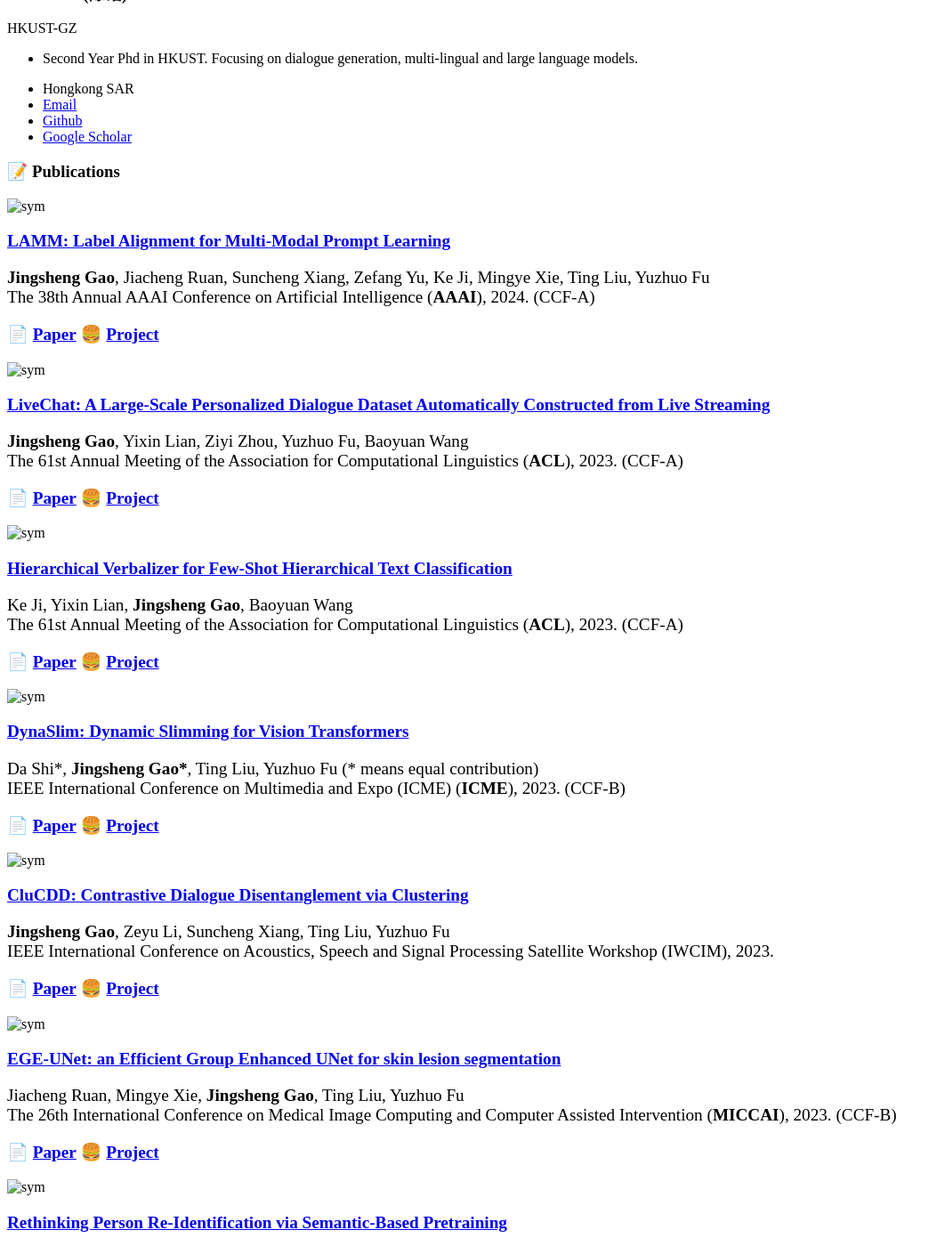
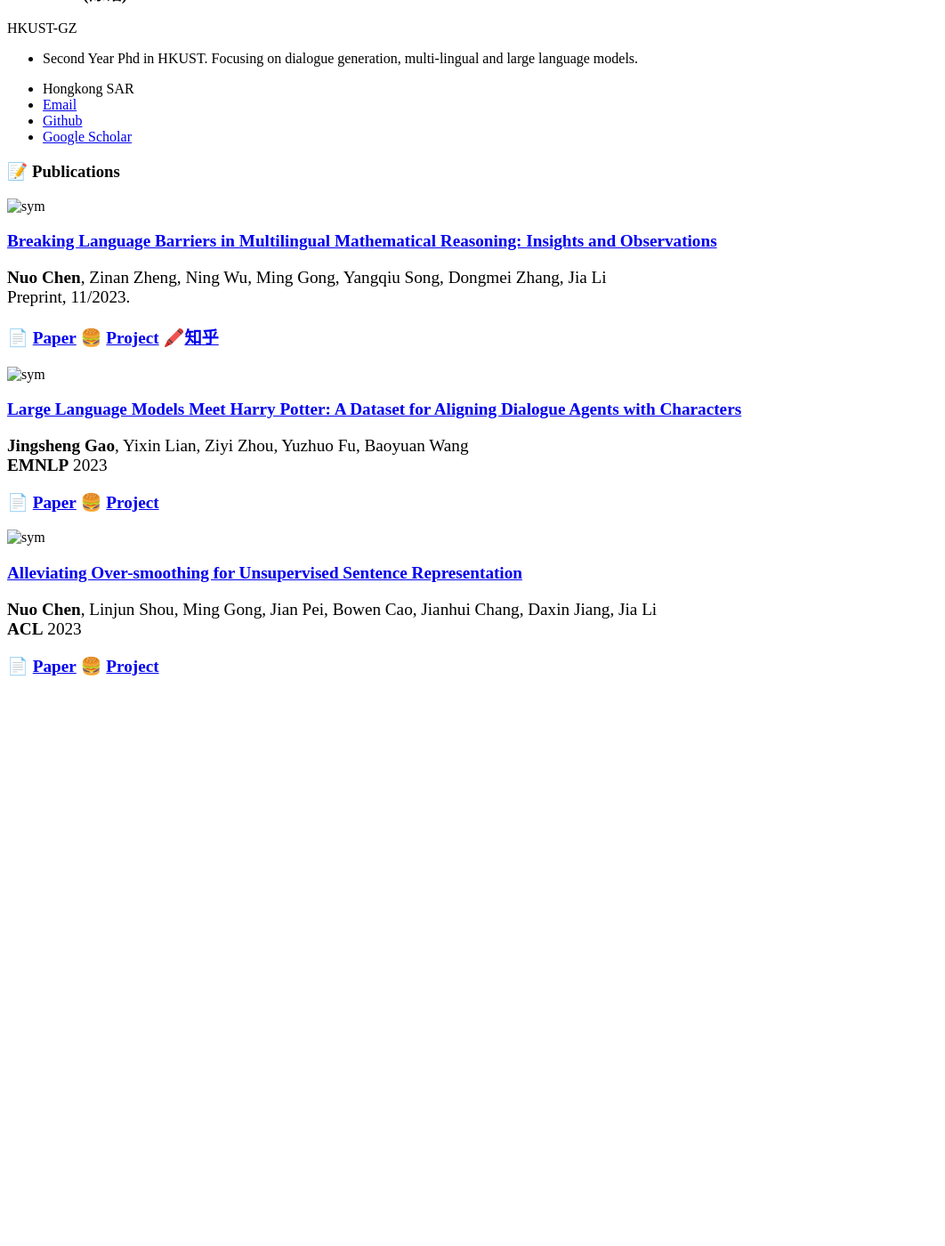
Before and after one commit to jerrynchen/jerrynchen.github.io, a Jekyll site: the page built from _pages/includes/pub.md, in a window 1280 px wide and 1400 px high, scrolled down 529 px. Shown: the whole window at 89% size, without its empty margins (0-1062 px from the left). Built offline with Jekyll 4.4.1, drawn with Linux system fonts in a browser that asks for light colours; our own code applies the rules of GitHub Pages for plain Markdown files; after the commit the page ends 1308 px from its top, so only the background shows below that; some of the changed text lies outside the part shown.

Commit message:
Update pub.md

```diff
--- a/_pages/includes/pub.md
+++ b/_pages/includes/pub.md
@@ -6,27 +6,27 @@
 <div class='paper-box-text' style="font-size: larger;" markdown="1">
 
 
-[**LAMM: Label Alignment for Multi-Modal Prompt Learning**](https://arxiv.org/abs/2312.08212.pdf)
+[**Breaking Language Barriers in Multilingual Mathematical Reasoning: Insights and Observations**](https://arxiv.org/abs/2310.20246)
 
-**Jingsheng Gao**, Jiacheng Ruan, Suncheng Xiang, Zefang Yu, Ke Ji, Mingye Xie, Ting Liu, Yuzhuo Fu \\
-The 38th Annual AAAI Conference on Artificial Intelligence (**AAAI**), 2024. (CCF-A)
+**Nuo Chen**, Zinan Zheng, Ning Wu, Ming Gong, Yangqiu Song, Dongmei Zhang, Jia Li \\
+Preprint, 11/2023.
 
-📄 [**Paper**](https://arxiv.org/abs/2312.08212.pdf) 🍔 [**Project**](https://github.com/gaojingsheng/LAMM)
+📄 [**Paper**](https://arxiv.org/abs/2310.20246) 🍔 [**Project**](https://mathoctopus.github.io/) 🖍️[**知乎**](https://zhuanlan.zhihu.com/p/664504560)
 
 </div>
 </div>
 
 
-<div class='paper-box'><div class='paper-box-image'><div><img src='images/LiveChat.png' alt="sym" width="100%"></div></div>
+<div class='paper-box'><div class='paper-box-image'><div><img src='images/HARRYPOTTER.png' alt="sym" width="100%"></div></div>
 <div class='paper-box-text' style="font-size: larger;" markdown="1">
 
 
-[**LiveChat: A Large-Scale Personalized Dialogue Dataset Automatically Constructed from Live Streaming**](https://aclanthology.org/2023.acl-long.858.pdf)
+[**Large Language Models Meet Harry Potter: A Dataset for Aligning Dialogue Agents with Characters**](https://aclanthology.org/2023.findings-emnlp.570.pdf)
 
 **Jingsheng Gao**, Yixin Lian, Ziyi Zhou, Yuzhuo Fu, Baoyuan Wang \\
-The 61st Annual Meeting of the Association for Computational Linguistics (**ACL**), 2023. (CCF-A)
+ **EMNLP** 2023
 
-📄 [**Paper**](https://aclanthology.org/2023.acl-long.858.pdf) 🍔 [**Project**](https://github.com/gaojingsheng/LiveChat)
+📄 [**Paper**](https://aclanthology.org/2023.findings-emnlp.570.pdf) 🍔 [**Project**](https://nuochenpku.github.io/HPD.github.io)
 
 </div>
 </div>
@@ -36,88 +36,12 @@ The 61st Annual Meeting of the Association for Computational Linguistics (**ACL*
 <div class='paper-box-text' style="font-size: larger;" markdown="1">
 
 
-[**Hierarchical Verbalizer for Few-Shot Hierarchical Text Classification**](https://aclanthology.org/2023.acl-long.164.pdf)
+[**Alleviating Over-smoothing for Unsupervised Sentence Representation**](https://arxiv.org/abs/2305.06154)
 
-Ke Ji, Yixin Lian, **Jingsheng Gao**, Baoyuan Wang \\
-The 61st Annual Meeting of the Association for Computational Linguistics (**ACL**), 2023. (CCF-A)
+**Nuo Chen**, Linjun Shou, Ming Gong, Jian Pei, Bowen Cao, Jianhui Chang, Daxin Jiang, Jia Li \\
+**ACL** 2023
 
-📄 [**Paper**](https://aclanthology.org/2023.acl-long.164.pdf) 🍔 [**Project**](https://github.com/1KE-JI/HierVerb)
+📄 [**Paper**](https://arxiv.org/abs/2305.06154) 🍔 [**Project**](https://github.com/nuochenpku/SSCL)
 
 </div>
 </div>
-
-
-
-<div class='paper-box'><div class='paper-box-image'><div><img src='images/DynaSlim.png' alt="sym" width="100%" height="100%"></div></div>
-<div class='paper-box-text' style="font-size: larger;" markdown="1">
-
-
-[**DynaSlim: Dynamic Slimming for Vision Transformers**](https://ieeexplore.ieee.org/abstract/document/10219879)
-
-Da Shi\*, **Jingsheng Gao\***, Ting Liu, Yuzhuo Fu (\* means equal contribution)\\
-IEEE International Conference on Multimedia and Expo (ICME) (**ICME**), 2023. (CCF-B)
-
-📄 [**Paper**](https://ieeexplore.ieee.org/abstract/document/10219879) 🍔 [**Project**](https://gaojingsheng.github.io/)
-
-</div>
-</div>
-
-
-<div class='paper-box'><div class='paper-box-image'><div><img src='images/CluCDD.png' alt="sym" width="100%" height="100%"></div></div>
-<div class='paper-box-text' style="font-size: larger;" markdown="1">
-
-
-[**CluCDD: Contrastive Dialogue Disentanglement via Clustering**](https://arxiv.org/pdf/2302.08146.pdf)
-
-**Jingsheng Gao**, Zeyu Li, Suncheng Xiang, Ting Liu, Yuzhuo Fu\\
-IEEE International Conference on Acoustics, Speech and Signal Processing Satellite Workshop (IWCIM), 2023.
-
-📄 [**Paper**](https://arxiv.org/pdf/2302.08146.pdf) 🍔 [**Project**](https://github.com/gaojingsheng/CluCDD)
-
-</div>
-</div>
-
-
-<div class='paper-box'><div class='paper-box-image'><div><img src='images/EGEUNet.png' alt="sym" width="100%" height="100%"></div></div>
-<div class='paper-box-text' style="font-size: larger;" markdown="1">
-
-
-[**EGE-UNet: an Efficient Group Enhanced UNet for skin lesion segmentation**](https://arxiv.org/pdf/2307.08473.pdf)
-
-Jiacheng Ruan, Mingye Xie, **Jingsheng Gao**, Ting Liu, Yuzhuo Fu\\
-The 26th International Conference on Medical Image Computing and Computer Assisted Intervention (**MICCAI**), 2023. (CCF-B)
-
-📄 [**Paper**](https://arxiv.org/pdf/2307.08473.pdf) 🍔 [**Project**](https://github.com/JCruan519/EGE-UNet)
-
-</div>
-</div>
-
-
-<div class='paper-box'><div class='paper-box-image'><div><img src='images/Rethink.png' alt="sym" width="100%" height="100%"></div></div>
-<div class='paper-box-text' style="font-size: larger;" markdown="1">
-
-
-[**Rethinking Person Re-Identification via Semantic-Based Pretraining**](https://dl.acm.org/doi/abs/10.1145/3628452)
-
-Suncheng Xiang, Dahong Qian, **Jingsheng Gao**, Zirui Zhang, Ting Liu, Yuzhuo Fu\\
-ACM Transactions on Multimedia Computing, Communications and Applications (**ACM TOMM**), 2023. (CCF-B)
-
-📄 [**Paper**](https://dl.acm.org/doi/abs/10.1145/3628452) 🍔 [**Project**](https://github.com/JeremyXSC/VTBR)
-
-</div>
-</div>
-
-
-<div class='paper-box'><div class='paper-box-image'><div><img src='images/SAE-NTM.png' alt="sym" width="100%" height="100%"></div></div>
-<div class='paper-box-text' style="font-size: larger;" markdown="1">
-
-
-[**SAE-NTM: Sentence-Aware Encoder for Neural Topic Modeling**](https://aclanthology.org/2023.codi-1.14.pdf)
-
-Hao Liu, **Jingsheng Gao**, Suncheng Xiang, Ting Liu, Yuzhuo Fu\\
-4th Workshop on Computational Approaches to Discourse (**CODI**), 2023.
-
-📄 [**Paper**](https://aclanthology.org/2023.codi-1.14.pdf) 🍔 [**Project**](https://gaojingsheng.github.io/)
-
-</div>
-</div>
```
